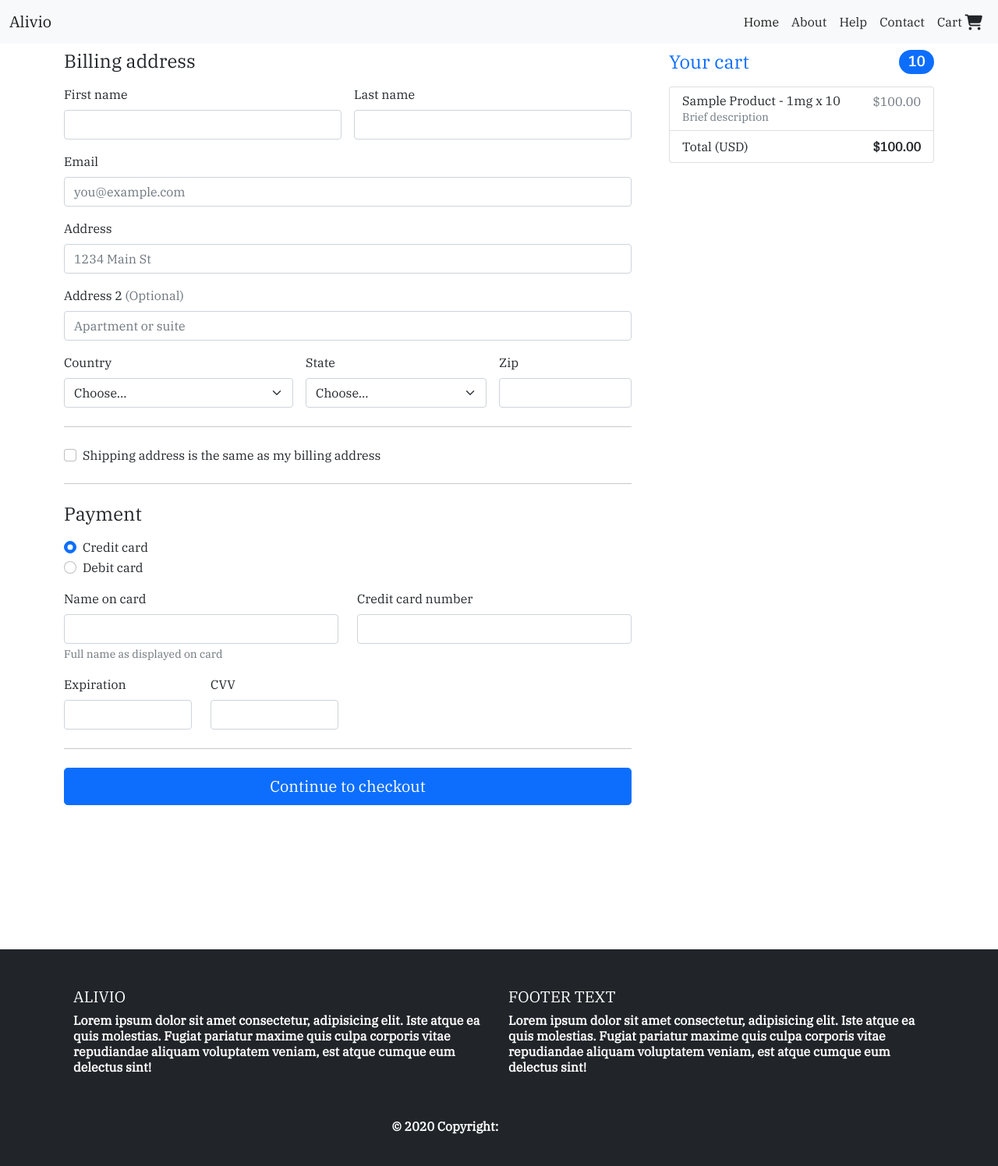
After one commit to medwin49-ai/ecommerce, a Django app: template alivio/main/templates/main/checkout.html in a window 1280 px wide. The commit adds this page. Shown: the whole page at 78% size. Run offline with Django 3.2, Linux system fonts and the light colour scheme; the template is opened without the code that fills it: values that come from a table or form of the project are taken from there, others are empty; tables that the repository leaves empty hold one stand-in row (values such as "Sample post"); some libraries are stand-ins or nearby versions.

Commit message:
Implemented the front end for the checkout page with form validation

```diff
--- /dev/null
+++ b/alivio/main/static/main/checkout.js
@@ -0,0 +1,20 @@
+// Example starter JavaScript for disabling form submissions if there are invalid fields
+(function () {
+    'use strict'
+
+    // Fetch all the forms we want to apply custom Bootstrap validation styles to
+    var forms = document.querySelectorAll('.needs-validation')
+
+    // Loop over them and prevent submission
+    Array.prototype.slice.call(forms)
+      .forEach(function (form) {
+        form.addEventListener('submit', function (event) {
+          if (!form.checkValidity()) {
+            event.preventDefault()
+            event.stopPropagation()
+          }
+
+          form.classList.add('was-validated')
+        }, false)
+      })
+  })()
--- /dev/null
+++ b/alivio/main/templates/main/checkout.html
@@ -0,0 +1,171 @@
+{% extends "base.html" %}
+
+{% load static %}
+
+{% block content %}
+
+
+<div class="container">
+    <main>
+      <div class="row g-5">
+        <div class="col-md-5 col-lg-4 order-md-last">
+          <h4 class="d-flex justify-content-between align-items-center mb-3">
+            <span class="text-primary">Your cart</span>
+            <span class="badge bg-primary rounded-pill">{{order.get_cart_items}}</span>
+          </h4>
+          <ul class="list-group mb-3">
+            {% for item in order.orderitem_set.all %}
+                <li class="list-group-item d-flex justify-content-between lh-sm">
+                <div>
+                    <h6 class="my-0">{{ item.potency.product.product_name|title }} - {{ item.potency.potency_value }}mg x {{ item.quantity }}</h6>
+                    <small class="text-muted">Brief description</small>
+                </div>
+                <span class="text-muted"> ${{ item.get_total|floatformat:2 }} </span>
+                </li>
+            {% endfor %}
+                <li class="list-group-item d-flex justify-content-between">
+                <span>Total (USD)</span>
+                <strong>${{ order.get_cart_total }}</strong>
+                </li>
+          </ul>
+        </div>
+        <div class="col-md-7 col-lg-8">
+          <h4 class="mb-3">Billing address</h4>
+          <form class="needs-validation" novalidate>
+            <div class="row g-3">
+              <div class="col-sm-6">
+                <label for="firstName" class="form-label">First name</label>
+                <input type="text" class="form-control" id="firstName" placeholder="" value="" required>
+                <div class="invalid-feedback">
+                  Valid first name is required.
+                </div>
+              </div>
+
+              <div class="col-sm-6">
+                <label for="lastName" class="form-label">Last name</label>
+                <input type="text" class="form-control" id="lastName" placeholder="" value="" required>
+                <div class="invalid-feedback">
+                  Valid last name is required.
+                </div>
+              </div>
+
+              <div class="col-12">
+                <label for="email" class="form-label">Email <span class="text-muted"></span></label>
+                <input type="email" class="form-control" id="email" placeholder="you@example.com" required>
+                <div class="invalid-feedback">
+                  Please enter a valid email address for shipping updates.
+                </div>
+              </div>
+
+              <div class="col-12">
+                <label for="address" class="form-label">Address</label>
+                <input type="text" class="form-control" id="address" placeholder="1234 Main St" required>
+                <div class="invalid-feedback">
+                  Please enter your shipping address.
+                </div>
+              </div>
+
+              <div class="col-12">
+                <label for="address2" class="form-label">Address 2 <span class="text-muted">(Optional)</span></label>
+                <input type="text" class="form-control" id="address2" placeholder="Apartment or suite">
+              </div>
+
+              <div class="col-md-5">
+                <label for="country" class="form-label">Country</label>
+                <select class="form-select" id="country" required>
+                  <option value="">Choose...</option>
+                  <option>United States</option>
+                </select>
+                <div class="invalid-feedback">
+                  Please select a valid country.
+                </div>
+              </div>
+
+              <div class="col-md-4">
+                <label for="state" class="form-label">State</label>
+                <select class="form-select" id="state" required>
+                  <option value="">Choose...</option>
+                  <option>California</option>
+                </select>
+                <div class="invalid-feedback">
+                  Please provide a valid state.
+                </div>
+              </div>
+
+              <div class="col-md-3">
+                <label for="zip" class="form-label">Zip</label>
+                <input type="text" class="form-control" id="zip" placeholder="" required>
+                <div class="invalid-feedback">
+                  Zip code required.
+                </div>
+              </div>
+            </div>
+
+            <hr class="my-4">
+
+            <div class="form-check">
+              <input type="checkbox" class="form-check-input" id="same-address">
+              <label class="form-check-label" for="same-address">Shipping address is the same as my billing address</label>
+            </div>
+
+            <hr class="my-4">
+
+            <h4 class="mb-3">Payment</h4>
+
+            <div class="my-3">
+              <div class="form-check">
+                <input id="credit" name="paymentMethod" type="radio" class="form-check-input" checked required>
+                <label class="form-check-label" for="credit">Credit card</label>
+              </div>
+              <div class="form-check">
+                <input id="debit" name="paymentMethod" type="radio" class="form-check-input" required>
+                <label class="form-check-label" for="debit">Debit card</label>
+              </div>
+            </div>
+
+            <div class="row gy-3">
+              <div class="col-md-6">
+                <label for="cc-name" class="form-label">Name on card</label>
+                <input type="text" class="form-control" id="cc-name" placeholder="" required>
+                <small class="text-muted">Full name as displayed on card</small>
+                <div class="invalid-feedback">
+                  Name on card is required
+                </div>
+              </div>
+
+              <div class="col-md-6">
+                <label for="cc-number" class="form-label">Credit card number</label>
+                <input type="text" class="form-control" id="cc-number" placeholder="" required>
+                <div class="invalid-feedback">
+                  Credit card number is required
+                </div>
+              </div>
+
+              <div class="col-md-3">
+                <label for="cc-expiration" class="form-label">Expiration</label>
+                <input type="text" class="form-control" id="cc-expiration" placeholder="" required>
+                <div class="invalid-feedback">
+                  Expiration date required
+                </div>
+              </div>
+
+              <div class="col-md-3">
+                <label for="cc-cvv" class="form-label">CVV</label>
+                <input type="text" class="form-control" id="cc-cvv" placeholder="" required>
+                <div class="invalid-feedback">
+                  Security code required
+                </div>
+              </div>
+            </div>
+
+            <hr class="my-4">
+
+            <button class="w-100 btn btn-primary btn-lg" type="submit">Continue to checkout</button>
+          </form>
+        </div>
+      </div>
+    </main>
+</div>
+
+<script src="{% static 'main/checkout.js' %}"></script>
+{% endblock %}
--- a/alivio/main/templates/main/shopping-cart.html
+++ b/alivio/main/templates/main/shopping-cart.html
@@ -57,7 +57,7 @@
                 </tr>
                 <tr>
                     <td colspan="5">
-                        <a class="checkout btn btn-warning float-right ml-4" href='/checkout/' role="button">Proceed to checkout</a>
+                        <a class="checkout btn btn-warning float-right ml-4" href='/checkout' role="button">Proceed to checkout</a>
                         <a class="continue-shopping btn btn-primary float-right ml-4" href="{% url 'index' %}" role="button">Continue shopping</a>
                     </td>
                 </tr>
--- a/alivio/main/urls.py
+++ b/alivio/main/urls.py
@@ -3,7 +3,7 @@ from . import views
 
 urlpatterns = [
     path("" , views.index , name="index"),
-    path("products/<str:product_name>" , views.product, name="products" ),
-    path("shopping-cart", views.shopping_cart_page, name="shopping-cart"),
-    # path("add-cart" , views.add_to_cart , name = "add-to-cart"),
+    path("products/<str:product_name>" , views.product, name = "products" ),
+    path("shopping-cart", views.shopping_cart_page, name = "shopping-cart"),
+    path("checkout", views.checkout_page , name = "checkout"),
 ]
--- a/alivio/static/base.css
+++ b/alivio/static/base.css
@@ -8,6 +8,11 @@
 
 
 footer {
+    clear: both;
+    position: relative;
+    z-index: 1;
+    height: -3em;
+    margin-top: 40em;
     background-color: #292c2f;
     box-shadow: 0 1px 1px 0 rgba(0, 0, 0, 0.12);
     box-sizing: border-box;
@@ -15,17 +20,15 @@ footer {
     text-align: center;
     font: bold 16px sans-serif;
     padding: 25px 25px;
-    margin-top: 30%;
-    bottom: 0;
+    margin-top: 14.5%;
+    bottom: 0%;
     color: #fff
 }
 
 
 
-.footer {
-    bottom: 0;
-}
 
 body {
     background: white;
+    padding-top: 5%;
 }
```
Also changed, not shown: alivio/main/views.py (+9 -0 lines).
